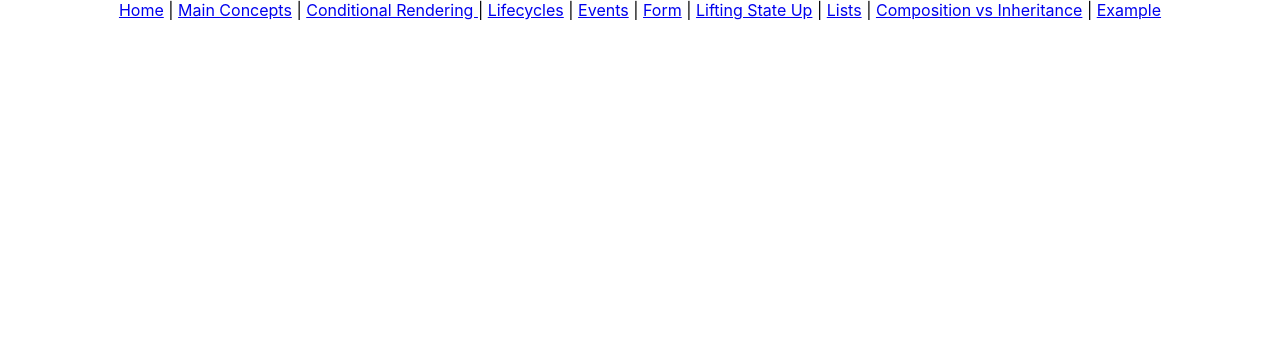
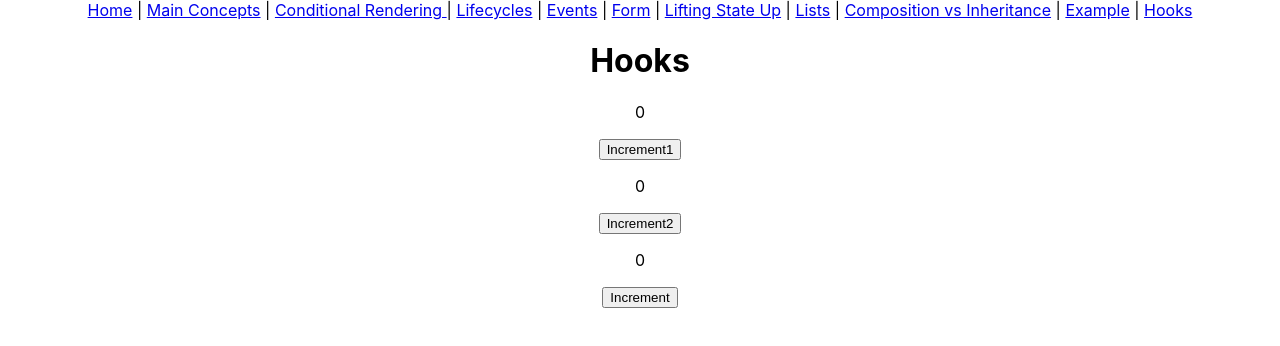
Before and after one commit to kelemenisti/kelemenisti.github.io, a React (Create React App) app: page /hooks in a window 1280 px wide. Shown: the top 346 px of the page. Built offline with nearby package versions, Linux system fonts and the light colour scheme.

Commit message:
Added hooks example

```diff
--- a/src/App.tsx
+++ b/src/App.tsx
@@ -11,6 +11,7 @@ import Lifecycle from './lifecycle/Lifecycle';
 import Events from './events/Events';
 import Form from './form/Form';
 import LiftingStateUp from './state/LiftingStateUp';
+import { Hooks } from './hooks/Hooks';
 
 function App() {
   return (
@@ -19,7 +20,7 @@ function App() {
       <Link to="/conditional-rendering">Conditional Rendering </Link> | <Link to="/lifecycle">Lifecycles</Link> |{' '}
       <Link to="/events">Events</Link> | <Link to="/form">Form</Link> | <Link to="/state">Lifting State Up</Link> |{' '}
       <Link to="/lists">Lists</Link> | <Link to="/composition">Composition vs Inheritance</Link> |{' '}
-      <Link to="/example">Example</Link>
+      <Link to="/example">Example</Link> | <Link to="/hooks">Hooks</Link>
       <div>
         <Routes>
           <Route path="/" element={<Home />} />
@@ -32,6 +33,7 @@ function App() {
           <Route path="/state" element={<LiftingStateUp />} />
           <Route path="/composition" element={<CompositionVsInheritance />} />
           <Route path="/example" element={<ThinkingInReact />} />
+          <Route path="/hooks" element={<Hooks />} />
         </Routes>
       </div>
     </div>
--- /dev/null
+++ b/src/hooks/Hooks.tsx
@@ -0,0 +1,71 @@
+import React, { useCallback, useEffect, useRef, useState } from 'react';
+
+export class Hooks extends React.PureComponent {
+  public render() {
+    return (
+      <div>
+        <FunctionComponent />
+      </div>
+    );
+  }
+}
+
+function FunctionComponent() {
+  // const number = useNumberGenerator();
+  // useEffect(() => {
+  //   console.log('number was regenerated, new value: ' + number);
+  //   return () => {
+  //     console.log('unmount');
+  //   };
+  // }, [number]);
+  const [counter, setCounter] = useState(0);
+  useEffect(() => {
+    if (counter % 2 == 0) {
+      console.log(counter);
+    }
+  }, [counter]);
+  // useLayoutEffect(() => {}, []);
+  const [counter2, setCounter2] = useState(0);
+
+  const increment1 = () => setCounter((counter) => counter + 1);
+  const increment2 = useCallback(() => setCounter2((counter) => counter + 1), [counter2]);
+
+  const value = useRef(0);
+
+  return (
+    <div>
+      <h1>Hooks</h1>
+      <p>{counter}</p>
+      <button onClick={increment1}>Increment1</button>
+      {/*<p>{number}</p>*/}
+      <p>{counter2}</p>
+      <Child onClick={increment2} />
+      <p>{value.current}</p>
+      <button
+        onClick={() => {
+          value.current = value.current + 1;
+          console.log(value.current);
+        }}>
+        Increment
+      </button>
+    </div>
+  );
+}
+
+// eslint-disable-next-line react/display-name
+const Child = React.memo((props: { onClick: () => void }) => {
+  console.log('Child is rerendering');
+  return <button onClick={props.onClick}>Increment2</button>;
+});
+
+function useNumberGenerator() {
+  const [number, setNumber] = useState(0);
+
+  useEffect(() => {
+    setInterval(() => {
+      setNumber(Math.ceil(Math.random() * 10));
+    }, 3000);
+  }, []);
+
+  return number;
+}
```
